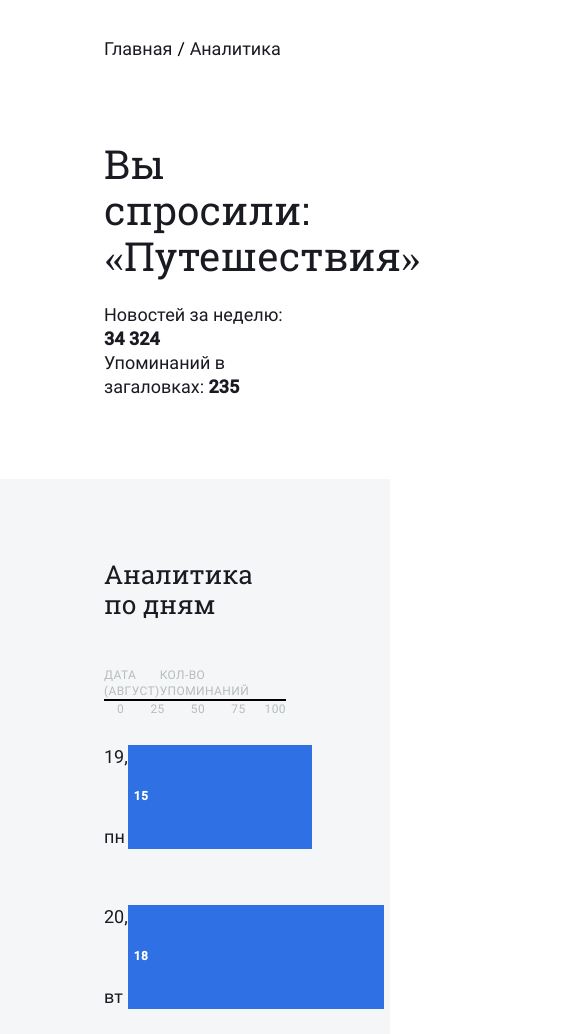
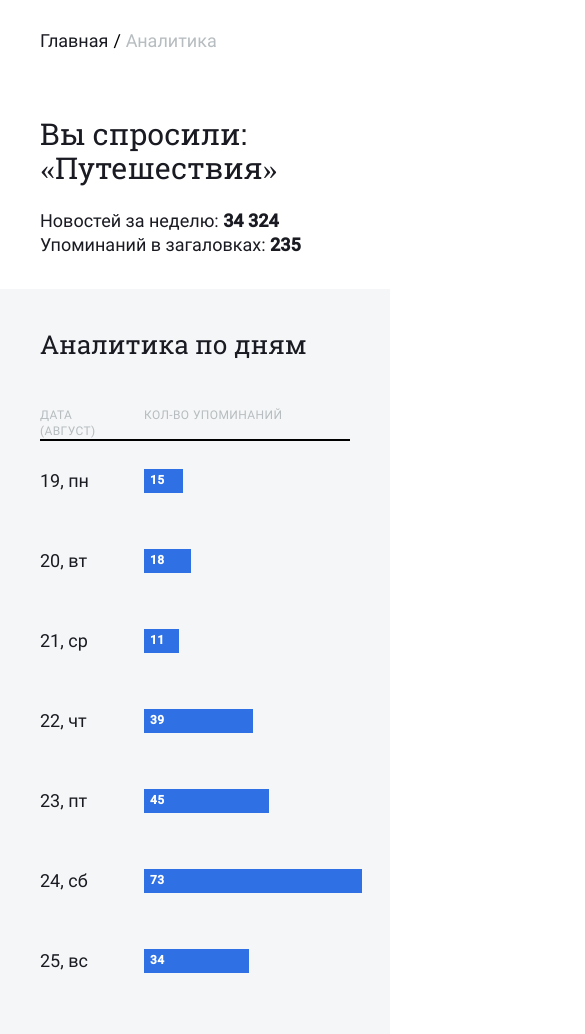
Before and after one commit to trond1n/NewsAnalyzer, a website built with webpack: page src/paper.html in a window 390 px wide. Shown: the part 55-1089 px from the top of the page, 585 px wide, since content can reach past the window. Built offline with nearby package versions, Linux system fonts and the light colour scheme.

Commit message:
закончил адаптив страницы аналитики

```diff
--- a/src/blocks/analytics/__table-columns/_date-column/analytics__table-columns_date-column.css
+++ b/src/blocks/analytics/__table-columns/_date-column/analytics__table-columns_date-column.css
@@ -1,5 +1,5 @@
 .analytics__table-columns_date-column {
     display: grid;
-    grid-template-columns: 1fr;
+    grid-template-columns: minmax(104px, 104px);
     grid-template-rows: repeat(7, 1fr);
 }
--- a/src/blocks/analytics/__table-columns/_score-column/analytics__table-columns_score-column.css
+++ b/src/blocks/analytics/__table-columns/_score-column/analytics__table-columns_score-column.css
@@ -1,6 +1,6 @@
 .analytics__table-columns_score-column {
     display: grid;
-    grid-template-columns: 1fr;
+    grid-template-columns: minmax(104px, 104px);
     grid-template-rows: repeat(7, 1fr);
 
 }
--- a/src/blocks/analytics/__table-columns/analytics__table-columns.css
+++ b/src/blocks/analytics/__table-columns/analytics__table-columns.css
@@ -4,6 +4,6 @@
 .analytics__table-columns {
     margin: 0;
     display: grid;
-    grid-template-columns: 1fr 8fr;
+    grid-template-columns: minmax(104px, 104px) 8fr;
     grid-template-rows: 1fr;
 }
--- a/src/blocks/analytics/__table-header/analytics__table-header.css
+++ b/src/blocks/analytics/__table-header/analytics__table-header.css
@@ -1,7 +1,8 @@
 @import url('./_date/analytics__table-header_date.css');
+
 .analytics__table-header {
     display: grid;
-    grid-template-columns: 1fr 2fr 2fr 2fr 2fr;
+    grid-template-columns: minmax(104px, 104px) 8fr;
     grid-template-rows: 1fr;
     border-bottom: 2px solid black;
     margin: 48px 0 0 0;
--- a/src/blocks/analytics/__table/_scales/analytics__table_scales.css
+++ b/src/blocks/analytics/__table/_scales/analytics__table_scales.css
@@ -1,6 +1,12 @@
 .analytics__table_scales {
     margin: 0;
     display: grid;
-    grid-template-columns: 1fr 2fr 2fr 2fr 2fr;
+    grid-template-columns: minmax(104px, 104px) 2fr 2fr 2fr 2fr;
     grid-template-rows: 1fr;
 }
+
+@media screen and (max-width: 425px) {
+    .analytics__table_scales {
+        display: none;
+    }
+}
--- a/src/blocks/analytics/__table/_score/analytics__table_score.css
+++ b/src/blocks/analytics/__table/_score/analytics__table_score.css
@@ -22,29 +22,29 @@
 }
 
 .analytics__table_score:nth-child(1) {
-    width: 184px;
+    width: 10vw;
 }
 
 .analytics__table_score:nth-child(2) {
-    width: 256px;
+    width: 12vw;
 }
 
 .analytics__table_score:nth-child(3) {
-    width: 120px;
+    width: 9vw;
 }
 
 .analytics__table_score:nth-child(4) {
-    width: 424px;
+    width: 28vw;
 }
 
 .analytics__table_score:nth-child(5) {
-    width: 528px;
+    width: 32vw;
 }
 
 .analytics__table_score:nth-child(6) {
-    width: 816px;
+    width: 56vw;
 }
 
 .analytics__table_score:nth-child(7) {
-    width: 368px;
+    width: 27vw;
 }
--- a/src/blocks/analytics/analytics.css
+++ b/src/blocks/analytics/analytics.css
@@ -9,3 +9,15 @@
     padding: 80px 104px;
     box-sizing: border-box;
 }
+
+@media screen and (max-width: 868px) {
+    .analytics {
+        padding: 40px;
+    }
+}
+
+@media screen and (max-width: 350px) {
+    .analytics {
+        padding: 16px;
+    }
+}
--- a/src/blocks/resume/__button/resume__button.css
+++ b/src/blocks/resume/__button/resume__button.css
@@ -1,5 +1,3 @@
-@import url('./_active/resume__button_active.css');
-
 .resume__button {
     font-family: Roboto;
     font-style: normal;
--- a/src/blocks/resume/__links/resume__links.css
+++ b/src/blocks/resume/__links/resume__links.css
@@ -1,6 +1,13 @@
 @import url('./_separator/resume__links_separator.css');
+
 .resume__links {
     margin: 0 auto;
     display: flex;
     justify-content: flex-start
 }
+
+@media screen and (max-width: 350px) {
+    .resume__links {
+        display: none;
+    }
+}
--- a/src/blocks/resume/__request/resume__request.css
+++ b/src/blocks/resume/__request/resume__request.css
@@ -6,10 +6,26 @@
     font-weight: normal;
     font-size: 40px;
     line-height: 46px;
-    /* identical to box height, or 115% */
-
-
-    /* main/black */
-
     color: #1A1B22;
 }
+
+@media screen and (max-width: 868px) {
+.resume__request {
+    font-size: 32px;
+    line-height: 34px;
+    margin-top: 64px;
+    }
+}
+
+@media screen and (max-width: 559px) {
+.resume__request {
+    font-size: 30px;
+
+    }
+}
+@media screen and (max-width: 350px) {
+.resume__request {
+    margin: 0;
+
+    }
+}
--- a/src/blocks/resume/resume.css
+++ b/src/blocks/resume/resume.css
@@ -1,4 +1,5 @@
 @import url('./__button/resume__button.css');
+@import url('./__button/_active/resume__button_active.css');
 @import url('./__links/resume__links.css');
 @import url('./__request/resume__request.css');
 @import url('./__results/resume__results.css');
@@ -7,8 +8,20 @@
 
 .resume {
     margin: 0 auto;
-    padding: 40px 104px 80px 104px;
+    padding: 40px 104px 80px;
     background: #FFFFFF;
     box-sizing: border-box;
 
 }
+
+@media screen and (max-width: 868px) {
+    .resume {
+        padding: 32px 40px;
+    }
+}
+
+@media screen and (max-width: 350px) {
+    .resume {
+        padding: 16px;
+    }
+}
```
